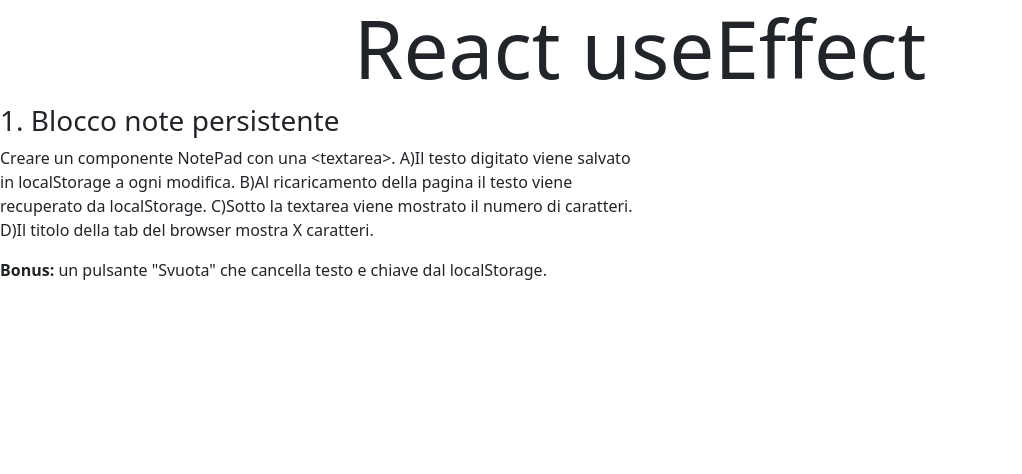
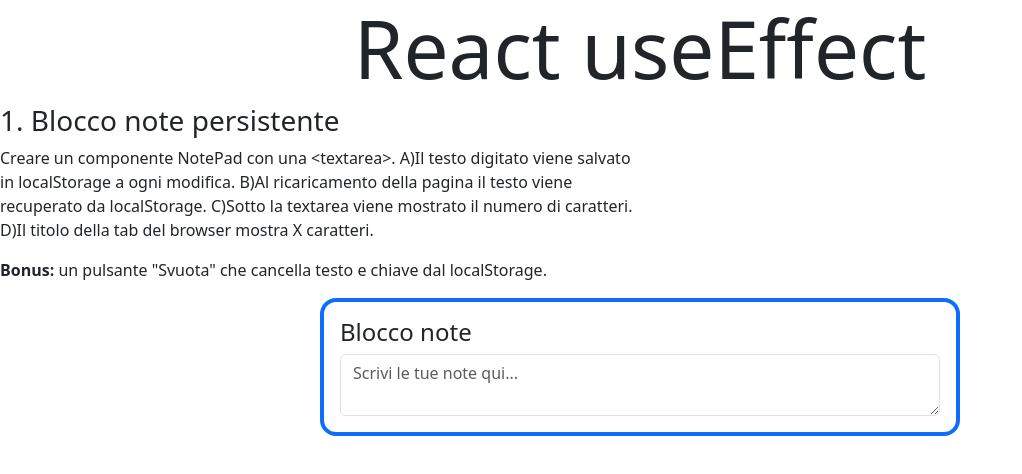
Before and after one commit to amanieltewolde/react-use-effect, a React (Vite) app: page / in a window 1280 px wide. Shown: the top 474 px of the page, without its empty margins (0-1022 px from the left). Built offline with nearby package versions, Linux system fonts and the light colour scheme.

Commit message:
create textarea + read and save(LocalStorage) user's notes

```diff
--- a/src/Esercizio.jsx
+++ b/src/Esercizio.jsx
@@ -1,4 +1,23 @@
+import { useEffect } from "react";
+import { useState } from "react"
+
 export default function Esercizio({ titolo, testo, bonus }) {
+
+    const [inputText, setInputText] = useState('');
+
+    // const savedUserNotes = JSON.parse(localStorage.getItem('user-notes'));
+
+
+    useEffect(() => {
+
+        localStorage.setItem('user-notes', JSON.stringify(inputText));
+    }, [inputText])
+
+    function handleText(e) {
+        setInputText(e.target.value);
+    }
+
+
     return (
         <div>
             <div className="w-50">
@@ -7,6 +26,13 @@ export default function Esercizio({ titolo, testo, bonus }) {
                 <p>{testo}</p>
                 {bonus && <p><span className="fw-bold">Bonus:</span> {bonus}</p>}
             </div>
+
+            <div className="container p-3 border border-primary border-4 rounded-4 w-50 my-3 mx-auto">
+                <label htmlFor="notes" className="h4 form-label">
+                    Blocco note
+                </label>
+                <textarea value={inputText} onChange={handleText} id="notes" placeholder="Scrivi le tue note qui..." className="form-control"></textarea>
+            </div>
         </div>
     )
 }
```
